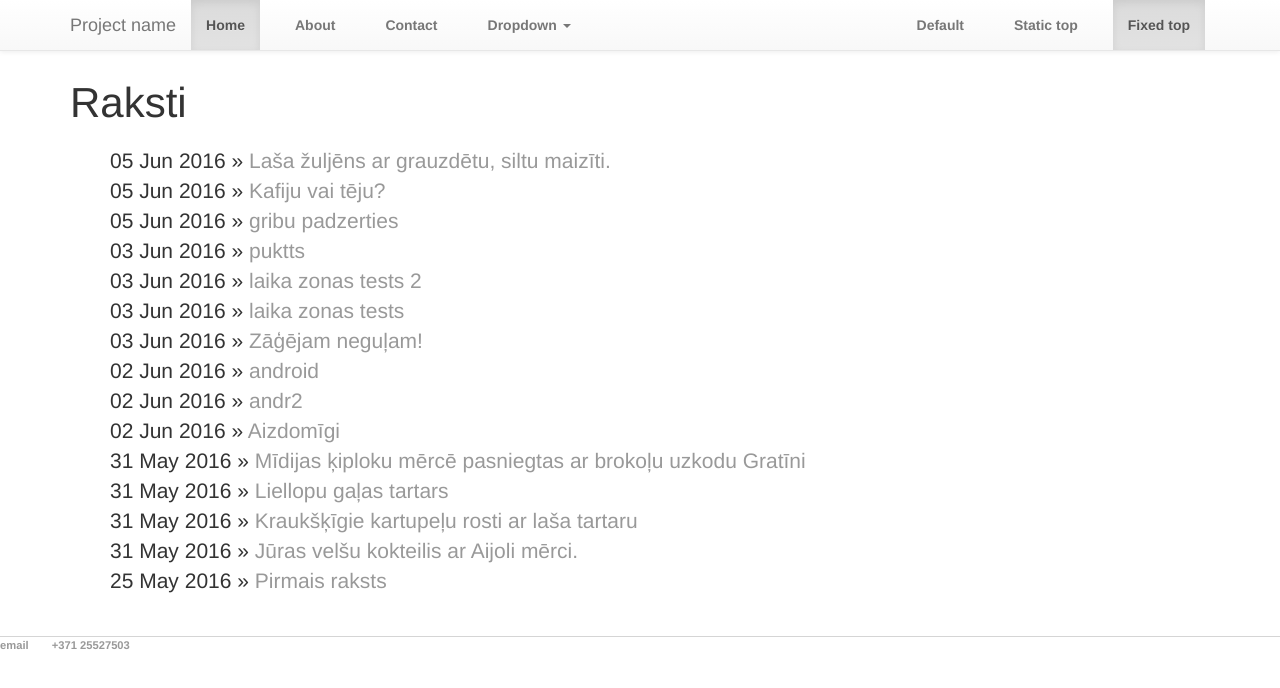
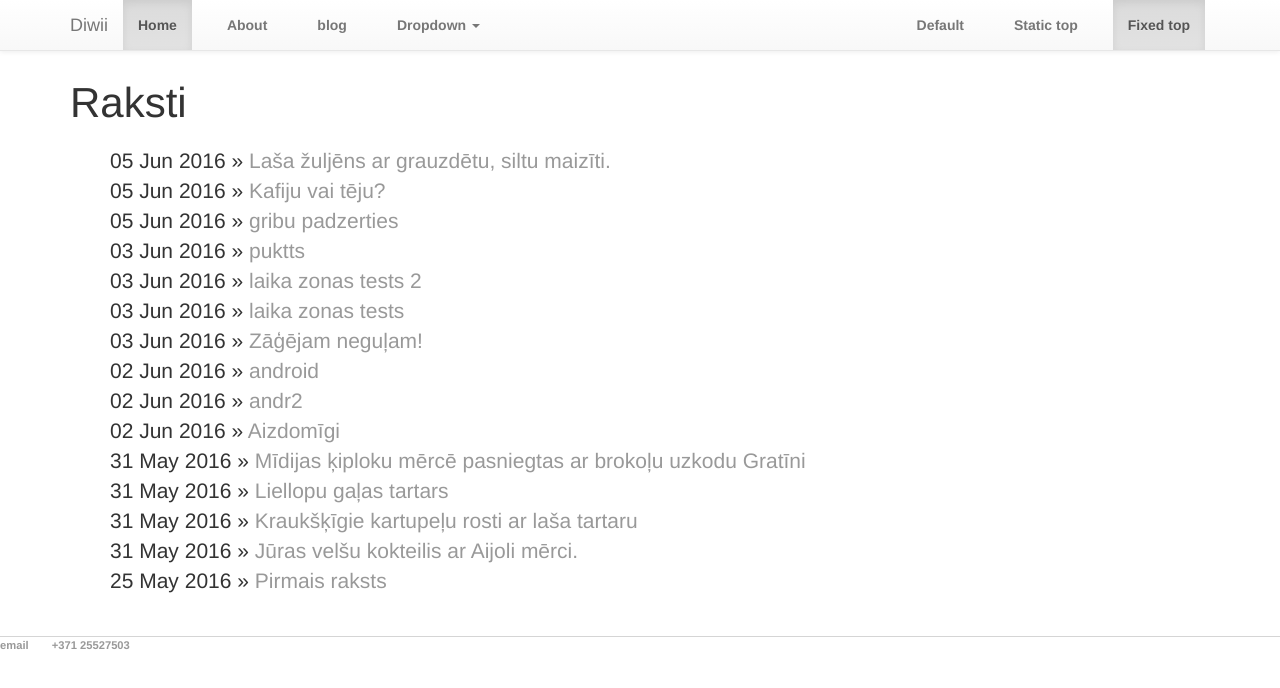
Before and after one commit to diwii/diwii.github.io, a Jekyll site: the page built from blog/index.html, in a window 1280 px wide. Shown: the top 688 px of the page. Built offline with Jekyll 4.4.1, drawn with Linux system fonts in a browser that asks for light colours; nearby versions of some CDN libraries.

Commit message:
blog link

```diff
--- a/_layouts/default.html
+++ b/_layouts/default.html
@@ -33,15 +33,15 @@
             <span class="icon-bar"></span>
             <span class="icon-bar"></span>
           </button>
-          <a class="navbar-brand" href="#">Project name</a>
+          <a class="navbar-brand" href="#">Diwii</a>
         </div>
         <div id="navbar" class="navbar-collapse collapse">
           <ul class="nav navbar-nav">
             <li class="active"><a href="#">Home</a></li>
             <li><a href="#about">About</a></li>
-            <li><a href="#contact">Contact</a></li>
+            <li><a href="#contact">blog</a></li>
             <li class="dropdown">
-              <a href="#" class="dropdown-toggle" data-toggle="dropdown" role="button" aria-haspopup="true" aria-expanded="false">Dropdown <span class="caret"></span></a>
+              <a href="/blog" class="dropdown-toggle" data-toggle="dropdown" role="button" aria-haspopup="true" aria-expanded="false">Dropdown <span class="caret"></span></a>
               <ul class="dropdown-menu">
                 <li><a href="#">Action</a></li>
                 <li><a href="#">Another action</a></li>
```
